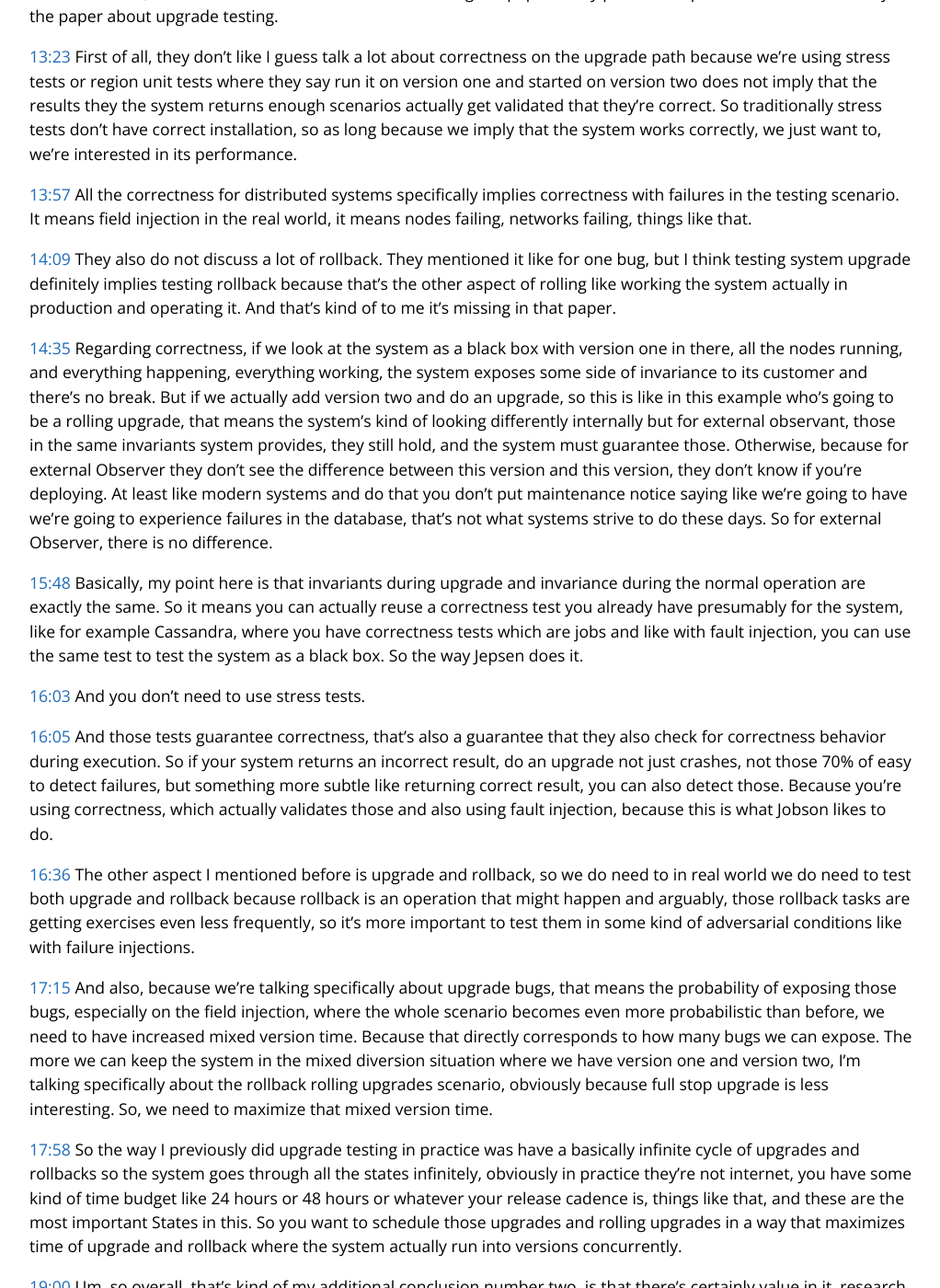
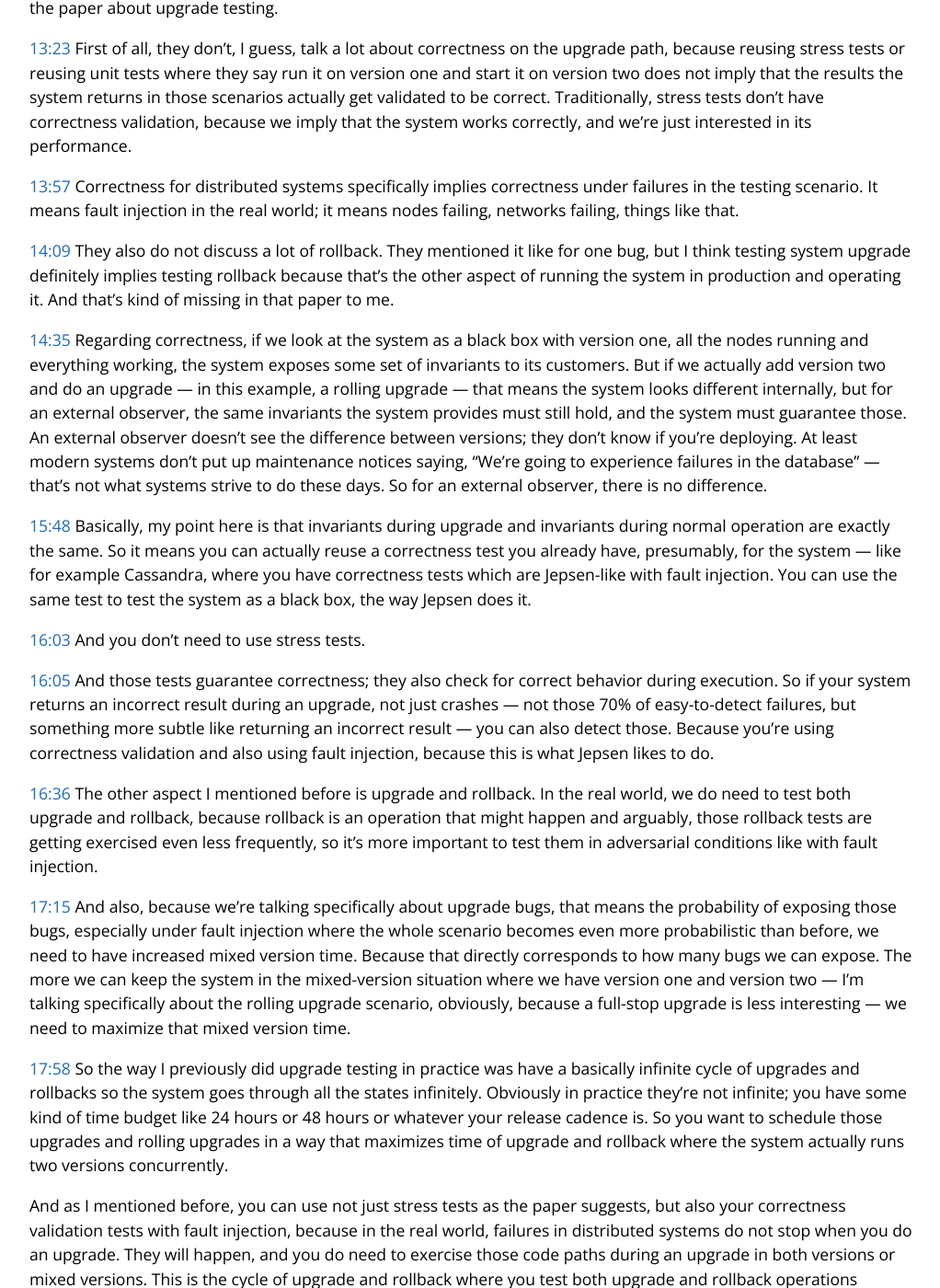
Before and after one commit to asatarin/asatarin.github.io, a Jekyll site: the page built from talks/2022-09-upgrade-failures-in-distributed-systems.transcript.md, in a window 1280 px wide and 1400 px high, scrolled down 4659 px. Shown: the whole window at 92% size, without its empty margins (128-1150 px from the left). Built offline with Jekyll 4.4.1, drawn with Linux system fonts in a browser that asks for light colours; our own code applies the rules of GitHub Pages for plain Markdown files; some of the changed text lies outside the part shown.

Commit message:
Correct some typos and transcript discrepancies with LLM

```diff
--- a/talks/2022-09-upgrade-failures-in-distributed-systems.transcript.md
+++ b/talks/2022-09-upgrade-failures-in-distributed-systems.transcript.md
@@ -65,7 +65,7 @@
 find those before they make it to release, which the authors are working towards
 
 {% include timecode.html time="4:00" %}
-About two-thirds of those are, uh, up retailers are caused by data syntax or semantics, and those are roughly split 6 to
+About two-thirds of those upgrade failures are caused by data syntax or semantics, and those are roughly split 6 to
 4 between persistent data and network messages. And two-thirds of those are pure syntax, and one-third is semantic
 difference. So even though the syntax of the data is the same, it's just interpreted differently between different
 versions.
@@ -74,7 +74,7 @@
 That comes later when they try to address those issues.
 
 {% include timecode.html time="4:31" %}
-Uh, so some of the percentage of those syntax and compatibles are coming from serialization libraries, like Protobuf or
+Uh, so some of the percentage of those syntax incompatibilities are coming from serialization libraries, like Protobuf or
 Thrift, where you just describe the message in a special language, and that means you can automatically detect those
 incompatibilities versus trying to build some kind of a solution for every way to serialize. So that makes it easier to
 scale in terms of, like, if you build solutions for Protobuf or Thrift, you can apply it to a lot of different systems.
@@ -83,11 +83,11 @@
 Which they did, and later talked about that.
 
 {% include timecode.html time="5:07" %}
-Uh, in general, or about on with all the upgraded errors you look at, only none of them require more than three nodes.
-So three nodes are enough to trigger all the upgrade values in all the systems they looked at.
+In general, out of all the upgrade failures they looked at, none of them require more than three nodes.
+So three nodes are enough to trigger all the upgrade failures in all the systems they looked at.
 
 {% include timecode.html time="5:22" %}
-And that corresponds to some other finding from a paper on general defects in the super system, which is called "Simple
+And that corresponds to some other finding from a paper on general defects in distributed systems, which is called "Simple
 testing can prevent most critical failures." Pretty well-known paper from 2014, where they found that 98% of all the
 failures in distributed systems are guaranteed to be observed in no more than three nodes.
 
@@ -135,12 +135,12 @@
 the workload challenge.
 
 {% include timecode.html time="7:52" %}
-So the way the Dub tester works with this challenge is they have two approaches.
+So the way DUPTester works with this challenge is they have two approaches.
 
 {% include timecode.html time="7:58" %}
-First of all is we're using stress tests, and that's relatively straightforward. You just run your system and adopt
-tester in the containers environment across three nodes, and you run your stress test against that system while adopted
-through exercises upgrades in a systematic way.
+First of all is reusing stress tests, and that's relatively straightforward. You just run your system and DUPTester
+in a containerized environment across three nodes, and you run your stress test against that system while DUPTester
+exercises upgrades in a systematic way.
 
 {% include timecode.html time="8:12" %}
 And you look for all those crashes or catastrophic failures and things like that, which are hard to miss.
@@ -150,20 +150,20 @@
 what's with the unit tests?
 
 {% include timecode.html time="8:32" %}
-The way they propose to reuse unit tests in AdoptTester is by having two strategies.
+The way they propose to reuse unit tests in DUPTester is by having two strategies.
 
 {% include timecode.html time="8:39" %}
 First of all, automatically translate the unit tests into client-side scripts. So if you have some tests, this is kind
 of like why I put unit testing in quotes, because to me, that heavily implies that those unit tests are not actually
-unit tests. The tests exercise the system at a pretty high level, very close to its public KPI or external API, and this
-is why you can translate them into clients and scripts.
+unit tests. The tests exercise the system at a pretty high level, very close to its public API or external API, and this
+is why you can translate them into client-side scripts.
 
 {% include timecode.html time="9:05" %}
 So they're more like integration or end-to-end tests, if you will.
 
 {% include timecode.html time="9:10" %}
 The example they give is a standard unit test where it exercises some operations, and you can translate them. In their
-case, in AdoptTester, it's Python, so they actually translate Java into Python, making those tests in Python.
+case, in DUPTester, it's Python, so they actually translate Java into Python, making those tests in Python.
 
 {% include timecode.html time="9:27" %}
 So there are no guarantees to translate all of your unit tests, and it needs help from developers to map those
@@ -206,31 +206,26 @@
 API to write Java data.
 
 {% include timecode.html time="11:51" %}
-And then, if there are any additions or deletions to those enums and index, these are those enums that
-
-{% include timecode.html time="11:59" %}
-All the things they find for they can find from data.
-
-{% include timecode.html time="12:03" %}
-Flow analysis if that.
+And then, if there are any additions or deletions to those enums and the index of the enum gets persisted — so not just
+a string representation, but the index of the enum itself — and all those things they can find from dataflow analysis.
 
 {% include timecode.html time="12:06" %}
-Both those conditions are true, they again report it as error to developers. This covers enum specifically.
+If both of those conditions are true, they again report it as an error to developers. This covers enums specifically.
 
 #### Conclusions
 
 {% include timecode.html time="12:15" %}
 So overall conclusions from the paper. First of all, this is the first in-depth analysis as long as like authors, uh,
-aware and as I'm aware of upgrade failures in the service systems. And they found like that those figures have severe
+aware and as I'm aware of upgrade failures in distributed systems. And they found that those failures have severe
 consequences compared to general bug population.
 
 {% include timecode.html time="12:37" %}
-They developed the Dot Tester tool and found new 20 new upgrade failures in four systems, and Dub Checker found around
-800 more than 800 incompatibilities across seven systems. Two of those systems confirmed that all of those
-incompatibility is actually bugs, but they don't provide the number of what the number was for those.
+They developed the DUPTester tool and found 20 new upgrade failures in four systems, and DUPChecker found more than 800
+incompatibilities across seven systems. Two of those systems confirmed that all of those incompatibilities are actually
+bugs, but they don't provide the number of what the number was for those.
 
 {% include timecode.html time="12:58" %}
-Specifically, Apache hbased team requested Double Checker to be a part of their overall testing pipeline so they want to
+Specifically, the Apache HBase team requested DUPChecker to be a part of their overall testing pipeline, so they want to
 prevent those incompatibilities in the future.
 
 #### Personal Experience and Commentary
@@ -240,77 +235,77 @@
 about upgrade testing.
 
 {% include timecode.html time="13:23" %}
-First of all, they don't like I guess talk a lot about correctness on the upgrade path because we're using stress tests
-or region unit tests where they say run it on version one and started on version two does not imply that the results
-they the system returns enough scenarios actually get validated that they're correct. So traditionally stress tests
-don't have correct installation, so as long because we imply that the system works correctly, we just want to, we're
-interested in its performance.
+First of all, they don't, I guess, talk a lot about correctness on the upgrade path, because reusing stress tests or
+reusing unit tests where they say run it on version one and start it on version two does not imply that the results the
+system returns in those scenarios actually get validated to be correct. Traditionally, stress tests don't have
+correctness validation, because we imply that the system works correctly, and we're just interested in its performance.
 
 {% include timecode.html time="13:57" %}
-All the correctness for distributed systems specifically implies correctness with failures in the testing scenario. It
-means field injection in the real world, it means nodes failing, networks failing, things like that.
+Correctness for distributed systems specifically implies correctness under failures in the testing scenario. It means
+fault injection in the real world; it means nodes failing, networks failing, things like that.
 
 {% include timecode.html time="14:09" %}
 They also do not discuss a lot of rollback. They mentioned it like for one bug, but I think testing system upgrade
-definitely implies testing rollback because that's the other aspect of rolling like working the system actually in
-production and operating it. And that's kind of to me it's missing in that paper.
+definitely implies testing rollback because that's the other aspect of running the system in production and operating it.
+And that's kind of missing in that paper to me.
 
 {% include timecode.html time="14:35" %}
-Regarding correctness, if we look at the system as a black box with version one in there, all the nodes running, and
-everything happening, everything working, the system exposes some side of invariance to its customer and there's no
-break. But if we actually add version two and do an upgrade, so this is like in this example who's going to be a rolling
-upgrade, that means the system's kind of looking differently internally but for external observant, those in the same
-invariants system provides, they still hold, and the system must guarantee those. Otherwise, because for external
-Observer they don't see the difference between this version and this version, they don't know if you're deploying. At
-least like modern systems and do that you don't put maintenance notice saying like we're going to have we're going to
-experience failures in the database, that's not what systems strive to do these days. So for external Observer, there is
-no difference.
+Regarding correctness, if we look at the system as a black box with version one, all the nodes running and everything
+working, the system exposes some set of invariants to its customers. But if we actually add version two and do an upgrade
+— in this example, a rolling upgrade — that means the system looks different internally, but for an external observer,
+the same invariants the system provides must still hold, and the system must guarantee those. An external observer
+doesn't see the difference between versions; they don't know if you're deploying. At least modern systems don't put up
+maintenance notices saying, "We're going to experience failures in the database" — that's not what systems strive to do
+these days. So for an external observer, there is no difference.
 
 {% include timecode.html time="15:48" %}
-Basically, my point here is that invariants during upgrade and invariance during the normal operation are exactly the
-same. So it means you can actually reuse a correctness test you already have presumably for the system, like for example
-Cassandra, where you have correctness tests which are jobs and like with fault injection, you can use the same test to
-test the system as a black box. So the way Jepsen does it.
+Basically, my point here is that invariants during upgrade and invariants during normal operation are exactly the
+same. So it means you can actually reuse a correctness test you already have, presumably, for the system — like for
+example Cassandra, where you have correctness tests which are Jepsen-like with fault injection. You can use the same
+test to test the system as a black box, the way Jepsen does it.
 
 {% include timecode.html time="16:03" %}
 And you don't need to use stress tests.
 
 {% include timecode.html time="16:05" %}
-And those tests guarantee correctness, that's also a guarantee that they also check for correctness behavior during
-execution. So if your system returns an incorrect result, do an upgrade not just crashes, not those 70% of easy to
-detect failures, but something more subtle like returning correct result, you can also detect those. Because you're
-using correctness, which actually validates those and also using fault injection, because this is what Jobson likes to
-do.
+And those tests guarantee correctness; they also check for correct behavior during execution. So if your system returns
+an incorrect result during an upgrade, not just crashes — not those 70% of easy-to-detect failures, but something more
+subtle like returning an incorrect result — you can also detect those. Because you're using correctness validation and
+also using fault injection, because this is what Jepsen likes to do.
 
 {% include timecode.html time="16:36" %}
-The other aspect I mentioned before is upgrade and rollback, so we do need to in real world we do need to test both
-upgrade and rollback because rollback is an operation that might happen and arguably, those rollback tasks are getting
-exercises even less frequently, so it's more important to test them in some kind of adversarial conditions like with
-failure injections.
+The other aspect I mentioned before is upgrade and rollback. In the real world, we do need to test both upgrade and
+rollback, because rollback is an operation that might happen and arguably, those rollback tests are getting exercised
+even less frequently, so it's more important to test them in adversarial conditions like with fault injection.
 
 {% include timecode.html time="17:15" %}
 And also, because we're talking specifically about upgrade bugs, that means the probability of exposing those bugs,
-especially on the field injection, where the whole scenario becomes even more probabilistic than before, we need to have
+especially under fault injection where the whole scenario becomes even more probabilistic than before, we need to have
 increased mixed version time. Because that directly corresponds to how many bugs we can expose. The more we can keep the
-system in the mixed diversion situation where we have version one and version two, I'm talking specifically about the
-rollback rolling upgrades scenario, obviously because full stop upgrade is less interesting. So, we need to maximize
-that mixed version time.
+system in the mixed-version situation where we have version one and version two — I'm talking specifically about the
+rolling upgrade scenario, obviously, because a full-stop upgrade is less interesting — we need to maximize that mixed
+version time.
 
 {% include timecode.html time="17:58" %}
 So the way I previously did upgrade testing in practice was have a basically infinite cycle of upgrades and rollbacks so
-the system goes through all the states infinitely, obviously in practice they're not internet, you have some kind of
-time budget like 24 hours or 48 hours or whatever your release cadence is, things like that, and these are the most
-important States in this. So you want to schedule those upgrades and rolling upgrades in a way that maximizes time of
-upgrade and rollback where the system actually run into versions concurrently.
+the system goes through all the states infinitely. Obviously in practice they're not infinite; you have some kind of
+time budget like 24 hours or 48 hours or whatever your release cadence is. So you want to schedule those upgrades and
+rolling upgrades in a way that maximizes time of upgrade and rollback where the system actually runs two versions
+concurrently.
+
+And as I mentioned before, you can use not just stress tests as the paper suggests, but also your correctness validation
+tests with fault injection, because in the real world, failures in distributed systems do not stop when you do an
+upgrade. They will happen, and you do need to exercise those code paths during an upgrade in both versions or mixed
+versions. This is the cycle of upgrade and rollback where you test both upgrade and rollback operations between version
+one and version two and correctness during that execution.
 
 {% include timecode.html time="19:00" %}
-Um, so overall, that's kind of my additional conclusion number two, is that there's certainly value in it, research and
+So overall, that's kind of my additional conclusion number two, is that there's certainly value in the research and
 ideas presented in the paper. I liked how they reuse stress tests, obviously. The findings are very valuable because
 they give quantitative data about upgrade failures compared to all the other bugs in the system. But I think there are
-additional ways where we can improve upgrade testing for distributed system versus compared to what they authors
-propose, and I think thinking of the system during upgrade as thinking of the system during normal operation is the
-valuable approach, like treating as a black box with invariance the way Japan does is a valuable approach to testing,
-which is like a basically well-known thing as a black box testing in approach. Um, we wet with that.
+additional ways where we can improve upgrade testing for distributed systems compared to what the authors propose, and I
+think thinking of the system during upgrade as thinking of the system during normal operation is a valuable approach,
+like treating it as a black box with invariants the way Jepsen does.
 
 {% include timecode.html time="19:49" %}
-I thank you for your attention and I'm up for the discussion.
+With that, I thank you for your attention, and I'm open for discussion.
```
Also changed, not shown: other parts of talks/2022-09-upgrade-failures-in-distributed-systems.transcript.md (+6 -6 lines), talks/2022-05-understanding-partial-failures.transcript.md (+61 -33 lines), talks/2023-01-how-to-fight-incidents.transcript.md (+59 -63 lines), talks/2024-05-evolution-of-cloud-block-store.transcript.md (+72 -73 lines).
